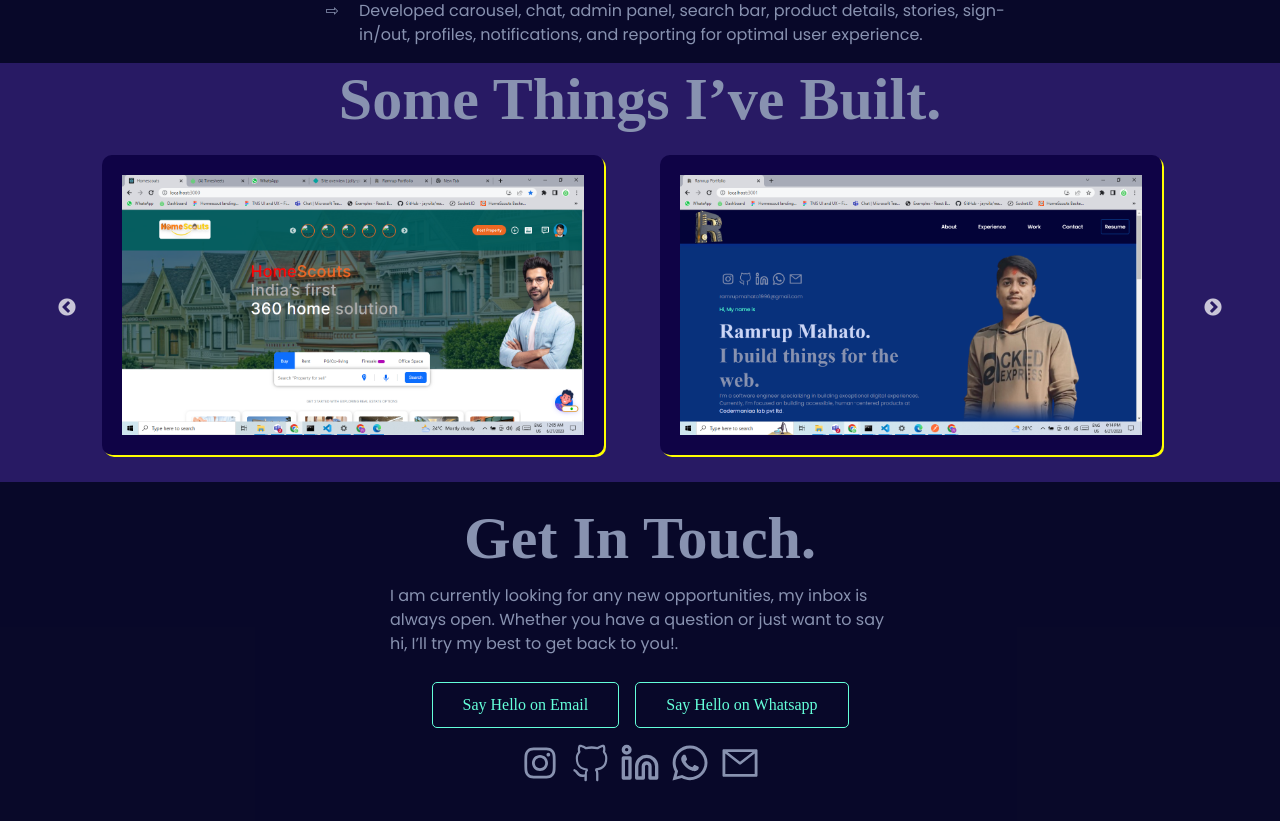
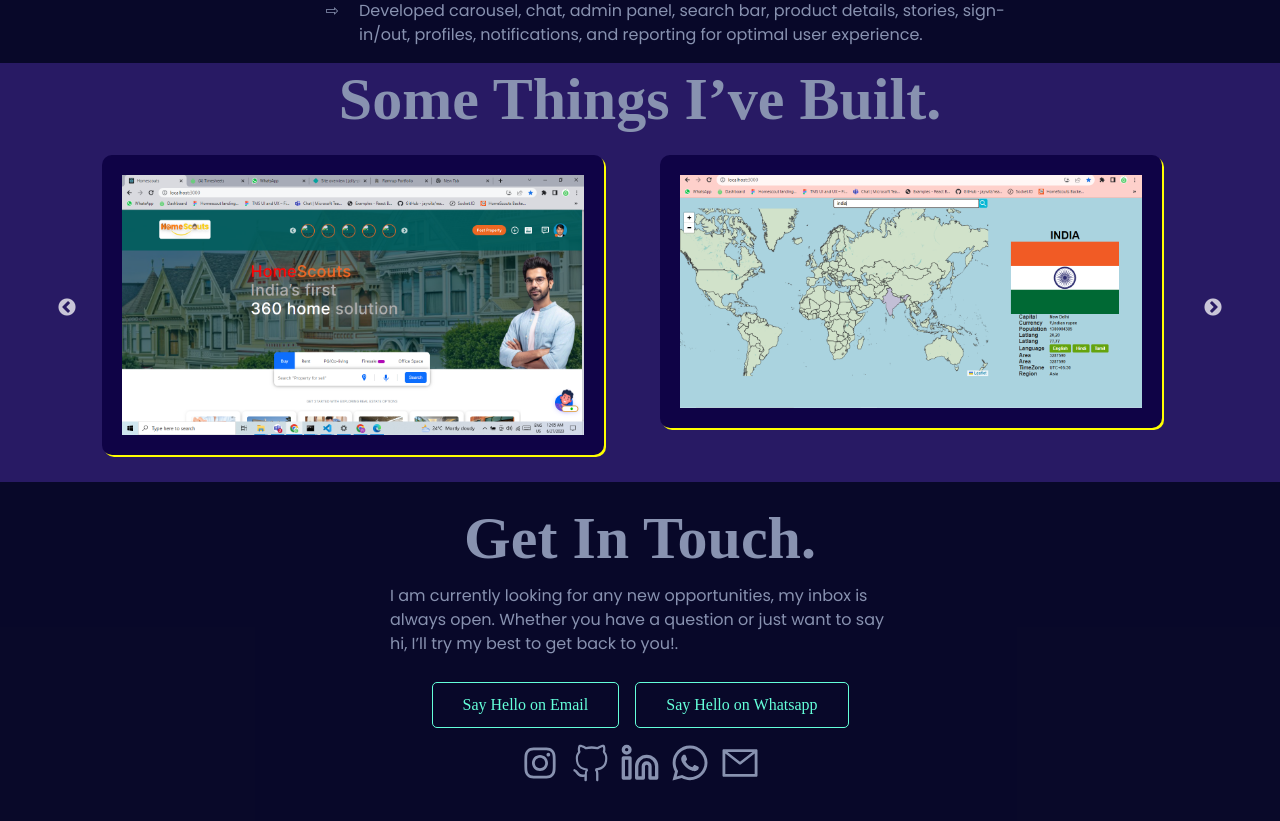
Before and after one commit to Ramrup-mahato/portfolio, a React (Create React App) app: page / in a window 1280 px wide. Shown: the part 1660-2481 px from the top of the page. Built offline with nearby package versions, Linux system fonts and the light colour scheme.

Commit message:
added link

```diff
--- a/src/components/Work/Work.js
+++ b/src/components/Work/Work.js
@@ -7,6 +7,8 @@
 import img2 from "../assets/miniTv.png";
 import img3 from "../assets/TMS.png";
 import img4 from "../assets/portfolio.png";
+import img5 from "../assets/worldsMap.png";
+
 import { VscGithubAlt } from "react-icons/vsc";
 
 
@@ -23,14 +25,23 @@
     },
     {
       id: 2,
+      image: img5,
+      title: "World Map",
+        link: "https://world-map-deploy.vercel.app/",
+      description:
+        "Here, you can select or search for a country on the world map. You will find detailed information about the selected country.",
+    },
+    {
+      id: 3,
       image: img4,
       title: "My Portfolio Website",
       link: "https://ramrup-mahato.github.io/portfolio/",
       description:
         "A webite to showcase my information, projects, and experience.",
     },
+
     {
-      id: 3,
+      id: 4,
       image: img3,
       title: "TMS (Tunnel management system)",
       //   link: "https://rad-narwhal-b1c720.netlify.app",
@@ -38,7 +49,7 @@
         "TMS is a traffic control system in the tunnel. The system alerts when an accident occurs, closes the tunnel, and provides full control online.",
     },
     {
-      id: 4,
+      id: 5,
       image: img2,
       title: "MiniTv",
       link: "https://singular-parfait-4abc8b.netlify.app/",
```
Also changed, not shown: src/components/assets/worldsMap.png (added).
